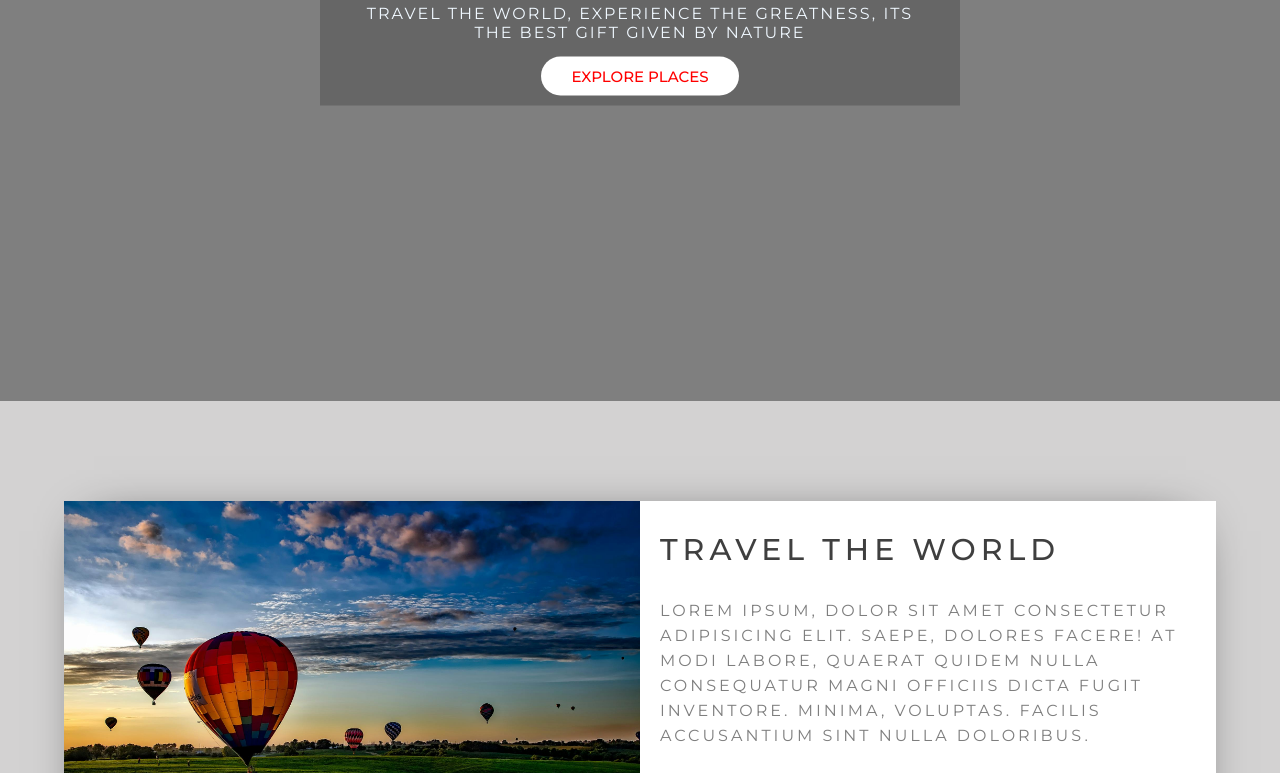
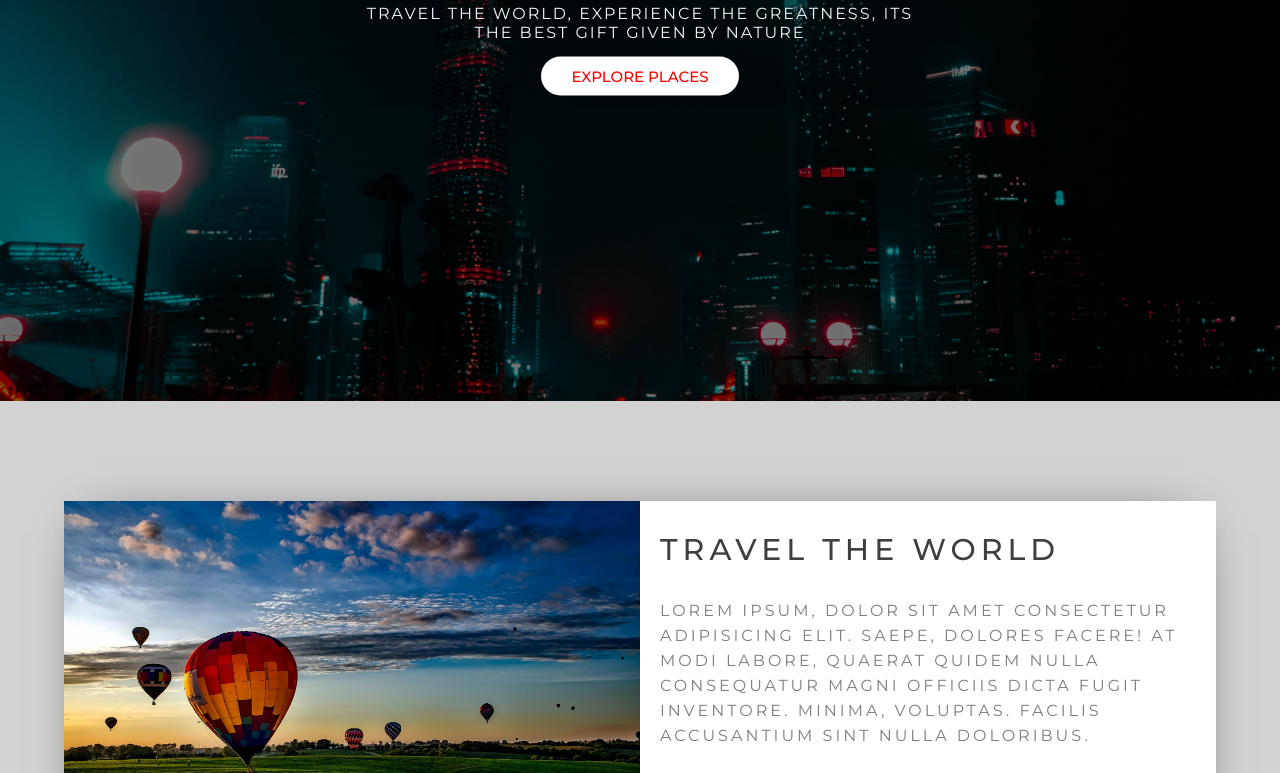
Before and after one commit to Akshaygi/Travelwebsite, a plain HTML site: page index.html in a window 1280 px wide. Shown: the part 359-1132 px from the top of the page. Drawn offline with nearby package versions, Linux system fonts and the light colour scheme.

Commit message:
Update style.css

```diff
--- a/style.css
+++ b/style.css
@@ -13,7 +13,7 @@ html{
 .container{
     /* border: 2px solid red; */
     position: relative;
-    background:linear-gradient(rgba(0,0,0,0.5),rgba(0,0,0, 0.5)) , url('../images/header.jpg');
+    background:linear-gradient(rgba(0,0,0,0.5),rgba(0,0,0, 0.5)) , url('header.jpg');
     background-position: center;
     background-repeat: no-repeat;
     background-size: cover;
```
